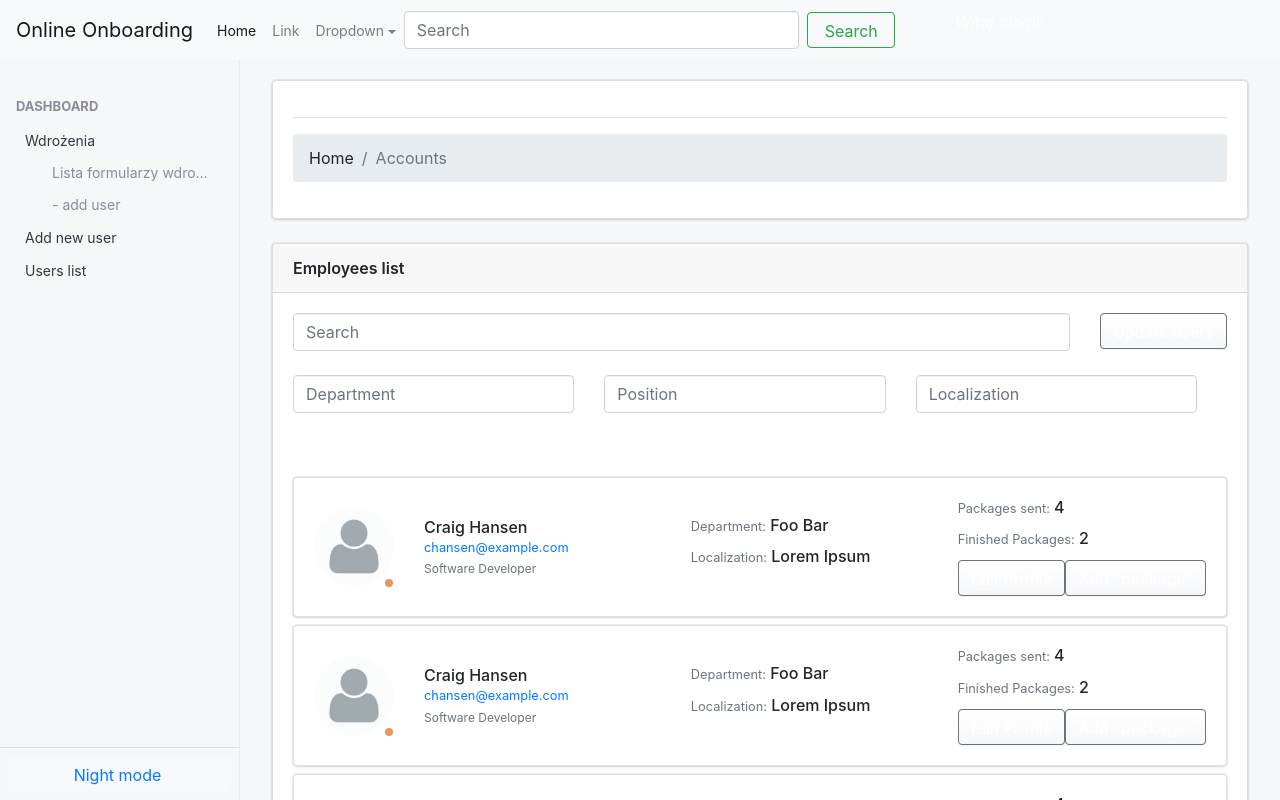
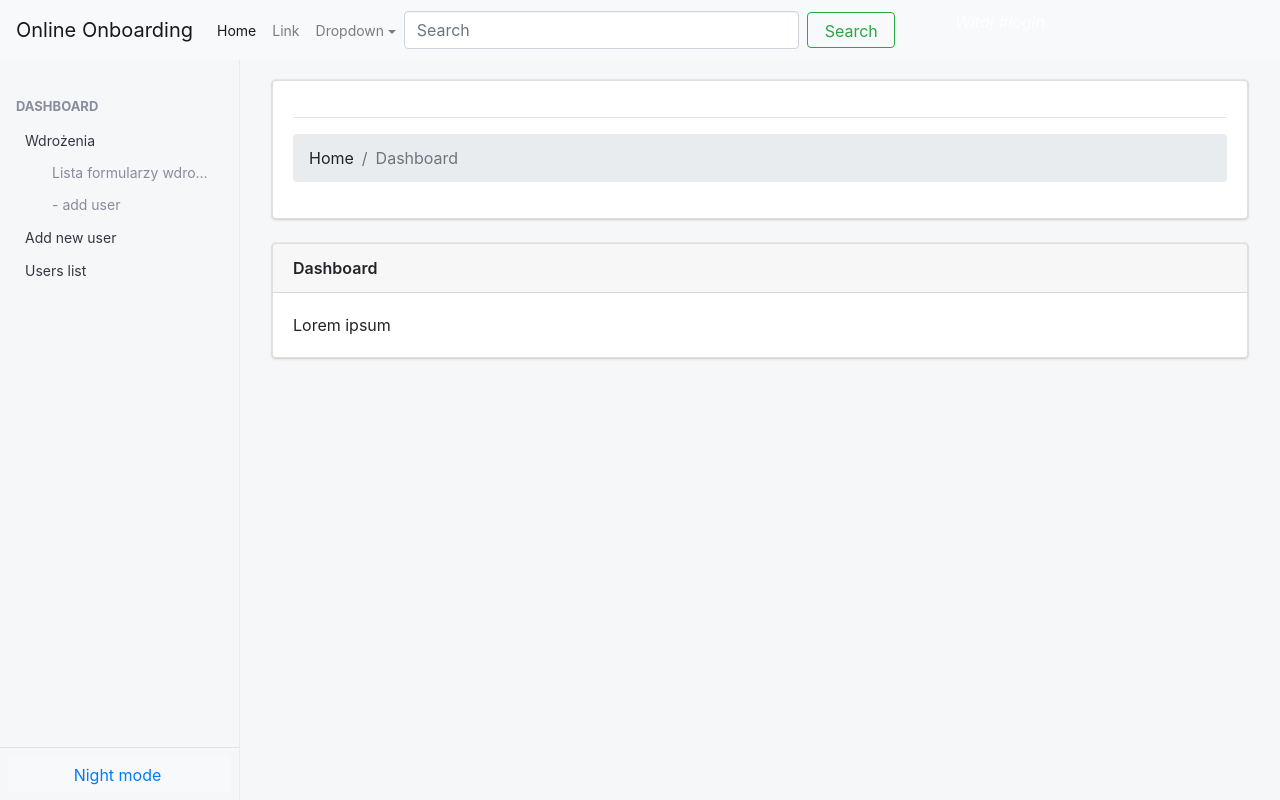
Before and after one commit to binawork/OnboardingFront, a React (Create React App) app: page / in a window 1280 px wide. Shown: the top 800 px of the page. Built offline with nearby package versions, Linux system fonts and the light colour scheme.

Commit message:
Switch to dashboard on its local branch, #5

```diff
--- a/src/Applications/App.js
+++ b/src/Applications/App.js
@@ -9,7 +9,7 @@ import DashboardPage from "../Components/DashboardPage";
 
 function App() {
   return (
-      <UserListPage />
+      <DashboardPage />
   );
 }
 
```
